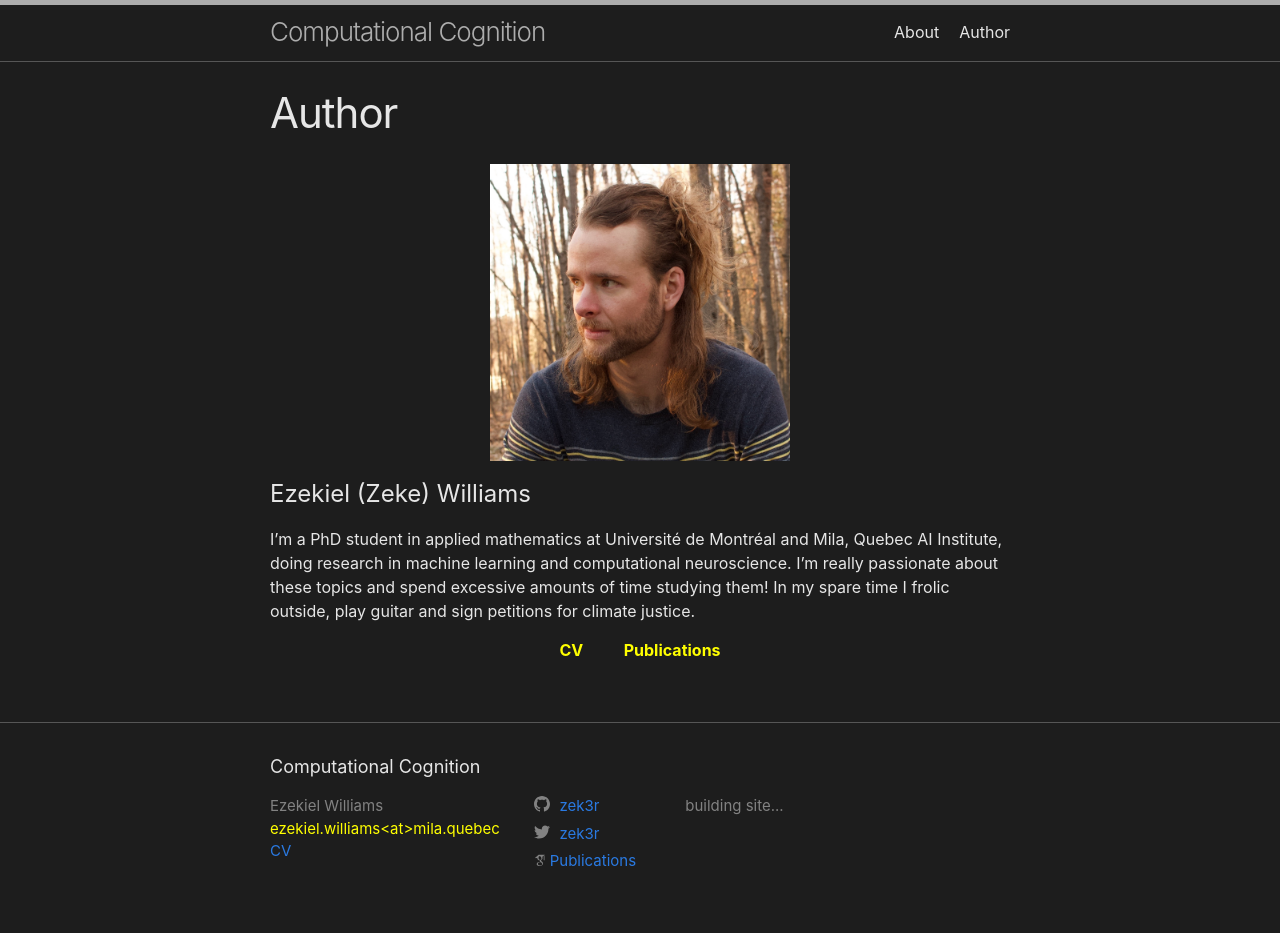
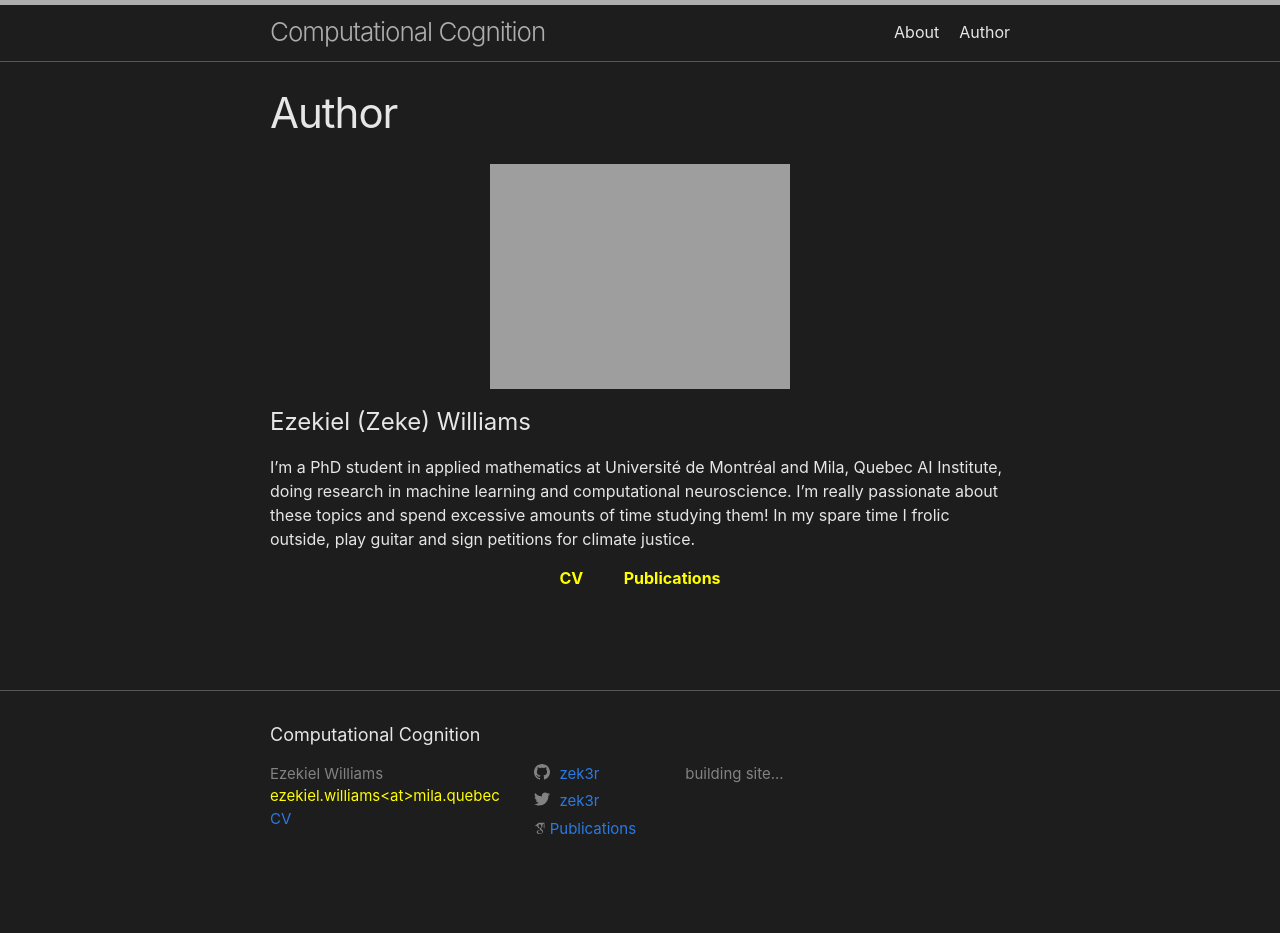
Before and after one commit to zek3r/zek3r.github.io, a Jekyll site: the page built from author.markdown, in a window 1280 px wide. Built offline with Jekyll 4.4.1, drawn with Linux system fonts in a browser that asks for light colours; some web fonts are replaced; after the commit the page ends 900 px from its top, so only the background shows below that.

Commit message:
updating stuff...

```diff
--- a/_config.yml
+++ b/_config.yml
@@ -28,7 +28,7 @@ url: "" # the base hostname & protocol for your site, e.g. http://example.com
 twitter_username: zek3r
 github_username:  zek3r
 gs_title: Publications
-cv_link: cv_current.pdf
+cv_link: assets/cv_current.pdf
 
 # Build settings
 theme: minima
--- a/_includes/head.html
+++ b/_includes/head.html
@@ -5,7 +5,7 @@
   {%- seo -%}
   <link rel="stylesheet" href="{{ "/assets/main.css" | relative_url }}">
   <link rel="stylesheet" href="{{ "/css/academicons.min.css" | relative_url }}"/>
-  <link rel="shortcut icon" type="image/png" href="cc_jthanew.png">
+  <link rel="shortcut icon" type="image/png" href="/assets/cc_jthanew.png">
   {%- feed_meta -%}
   {%- if jekyll.environment == 'production' and site.google_analytics -%}
     {%- include google-analytics.html -%}
--- a/about.markdown
+++ b/about.markdown
@@ -6,7 +6,7 @@ permalink: /about/
 
 
 
-<p style="text-align:center;"><img src="https://zek3r.github.io/profile.jpeg" title="zeke spent all night making this webpage" width="300"/></p>
+<p style="text-align:center;"><img src="https://zek3r.github.io/assets/profile.jpeg" title="zeke spent all night making this webpage" width="300"/></p>
 
 # Ezekiel (Zeke)
 
@@ -14,7 +14,7 @@ I’m a PhD student in applied mathematics at Université de Montréal and Mila,
 
 
 <div style="text-align:center">
-  <a href="https://zek3r.github.io/cv_current.pdf" style="color:yellow;font-weight:bold">CV</a>
+  <a href="https://zek3r.github.io/assets/cv_current.pdf" style="color:yellow;font-weight:bold">CV</a>
   &nbsp; &nbsp; &nbsp; &nbsp;
   <a href="https://scholar.google.ca/citations?user=KwgL380AAAAJ&hl=en&oi=ao" style="color:yellow;font-weight:bold">Publications</a>
 </div>
--- a/author.markdown
+++ b/author.markdown
@@ -6,7 +6,7 @@ permalink: /author/
 
 
 
-<p style="text-align:center;"><img src="https://zek3r.github.io/profile.jpeg" title="zeke spent all night making this webpage" width="300"/></p>
+<p style="text-align:center;"><img src="https://zek3r.github.io/assets/profile.jpeg" title="zeke spent all night making this webpage" width="300"/></p>
 
 # Ezekiel (Zeke) Williams
 
@@ -14,7 +14,7 @@ I’m a PhD student in applied mathematics at Université de Montréal and Mila,
 
 
 <div style="text-align:center">
-  <a href="https://zek3r.github.io/cv_current.pdf" style="color:yellow;font-weight:bold">CV</a>
+  <a href="https://zek3r.github.io/assets/cv_current.pdf" style="color:yellow;font-weight:bold">CV</a>
   &nbsp; &nbsp; &nbsp; &nbsp;
   <a href="https://scholar.google.ca/citations?user=KwgL380AAAAJ&hl=en&oi=ao" style="color:yellow;font-weight:bold">Publications</a>
 </div>
```
Also changed, not shown: _posts/2021-09-15-test.markdown (renamed from _posts/2021-09-10-welcome-to-jekyll.markdown).
